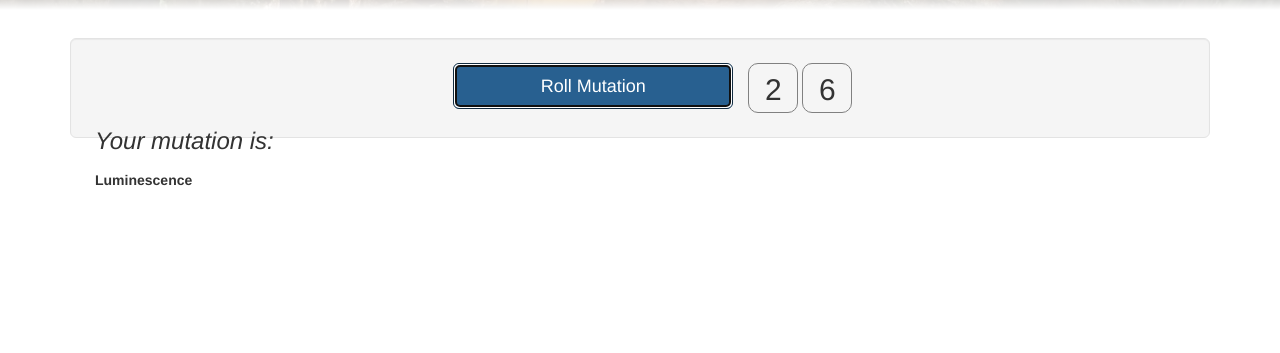
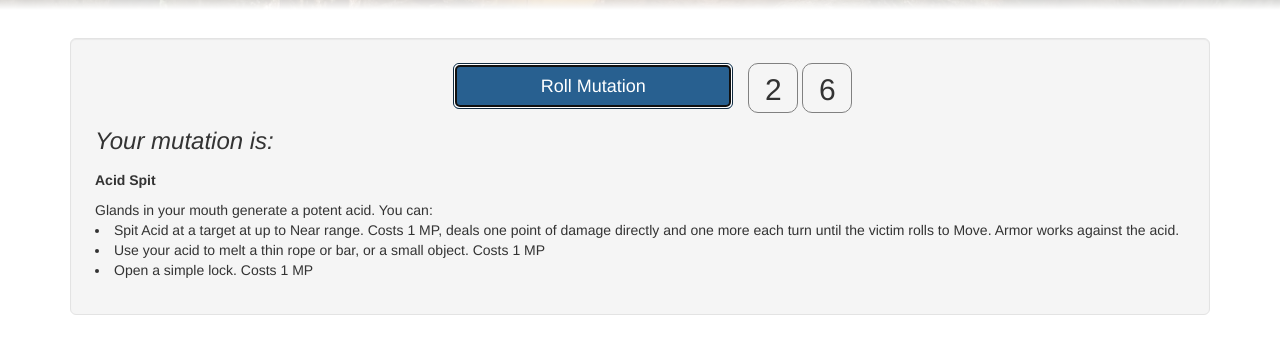
Before and after one commit to MaxBeyer/MutantCampaign, a website: page src/pages/dice-table.html in a window 1280 px wide. Both pictures are taken after a click on the button "Roll Mutation". Shown: the part 337-690 px from the top of the page. Drawn offline with nearby package versions, Linux system fonts and the light colour scheme.

Commit message:
rid of some needles divs

```diff
--- a/src/js/dice.js
+++ b/src/js/dice.js
@@ -30,7 +30,7 @@ rollMutationButton.onclick = function() {
   let result2 = dice.roll();
   let baseSixResult = (result1 * 10) + result2;
   printNumber(result1, result2);
-  printMutation(baseSixResult);
+  printMutation(11);
 };
 
 let acidSpit = {
--- a/src/pages/dice-table.html
+++ b/src/pages/dice-table.html
@@ -59,21 +59,19 @@
           <div class="col-sm-3 col-xs-6">
             <div id="placeholder1">
 
-            </div>
+            </div class="col-sm-3 col-xs-6">
             <div id="placeholder2">
 
             </div>
           </div>
         </div>
-        <div class='col-xs-12'>
-          <div class='row'>
-            <h3 id="yourMutation" class='span12'>Your mutation is: </h3>
-            <p id="mutationPlaceholderMutation" class='span12'> </p>
-          </div>
-          <div class='row'>
-            <p id="mutationPlaceholderDescription"> </p>
-          </div>
-        </div>
+
+          <h3 id="yourMutation" class='span12'>Your mutation is: </h3>
+          <p id="mutationPlaceholderMutation" class='span12'> </p>
+        <p id="mutationPlaceholderDescription"> </p>
+      </div>
+    </div>
+  </div>
 
 
         <script src="/js/dice.js"></script>
```
